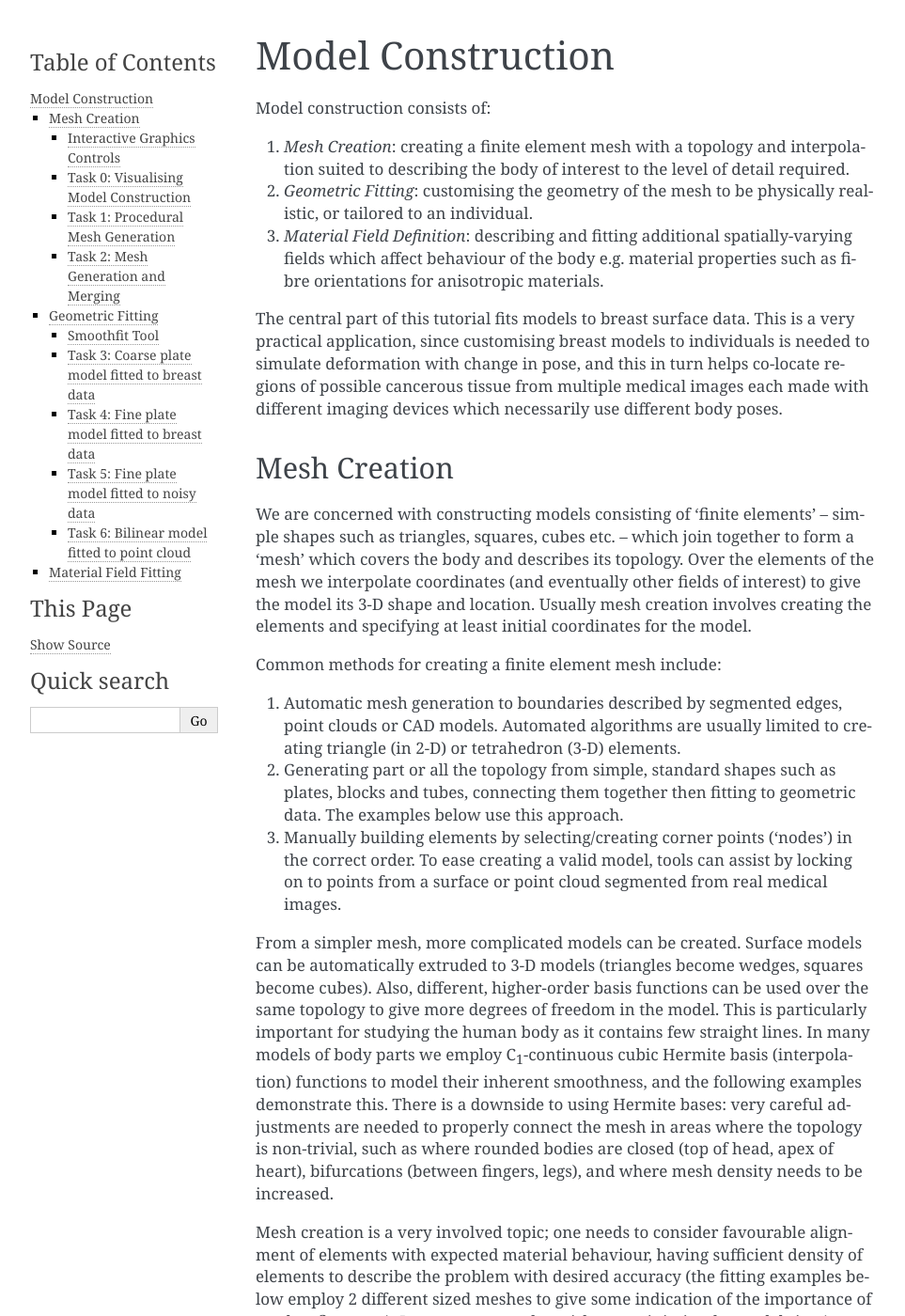
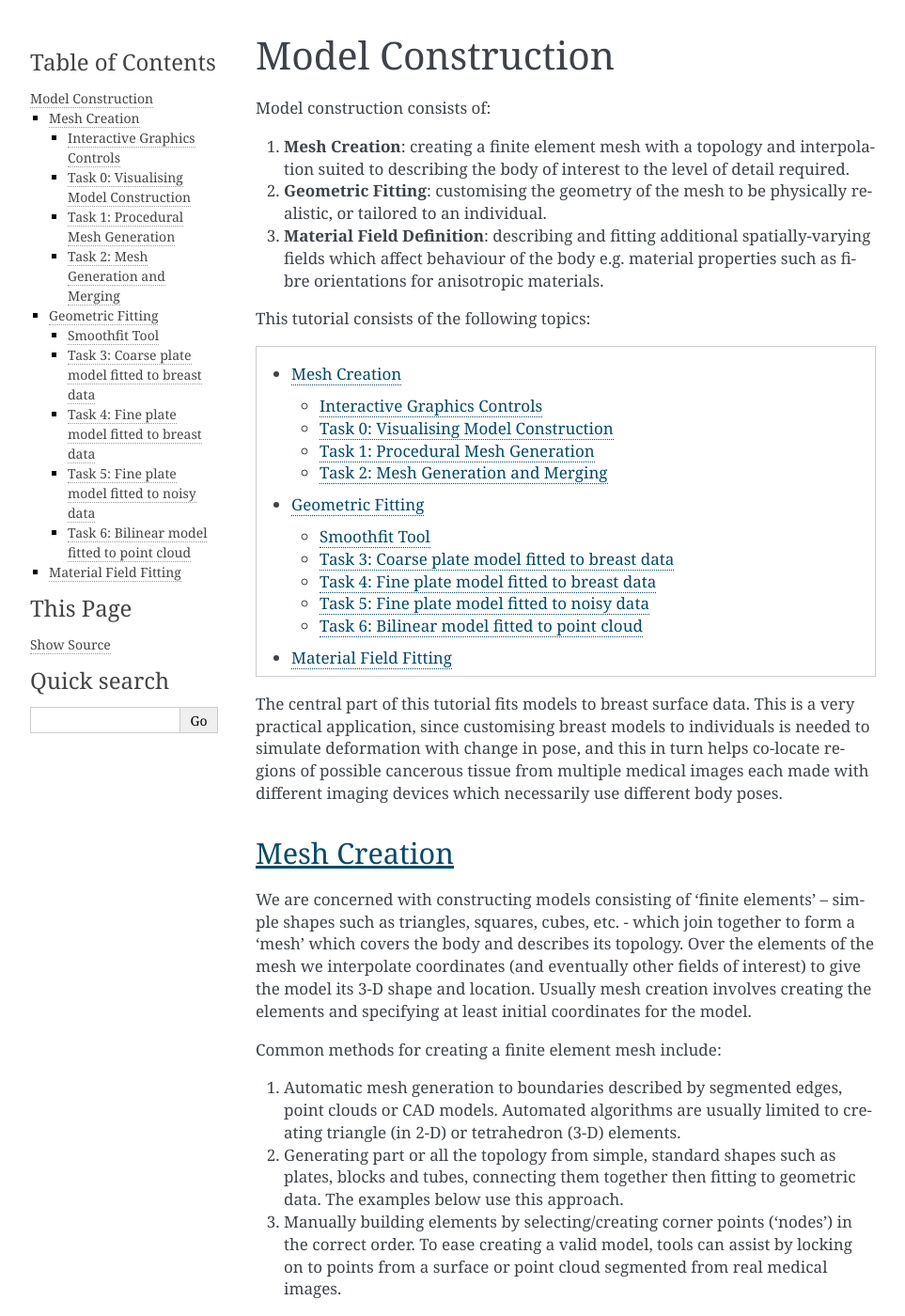
Before and after one commit to ABI-Tutorials/DTP-ModelConstruction, a Sphinx documentation site: the page built from source/modelconstruction.rst, in a window 1280 px wide and 1400 px high. Shown: the whole window at 94% size, without its empty margins (148-1111 px from the left). Built offline with Sphinx 7.4.7, drawn with Linux system fonts in a browser that asks for light colours; pages that are not in the unit, such as notebooks, are missing from menus; some of the changed text lies outside the part shown.

Commit message:
Changes in Model Construction tutorial like new screenshots,etc

```diff
--- a/source/modelconstruction.rst
+++ b/source/modelconstruction.rst
@@ -1,20 +1,26 @@
-
 ==================
 Model Construction
 ==================
 
 Model construction consists of:
 
-#. *Mesh Creation*: creating a finite element mesh with a topology and interpolation suited to describing the body of interest to the level of detail required.
-#. *Geometric Fitting*: customising the geometry of the mesh to be physically realistic, or tailored to an individual.
-#. *Material Field Definition*: describing and fitting additional spatially-varying fields which affect behaviour of the body e.g. material properties such as fibre orientations for anisotropic materials.
+#. **Mesh Creation**: creating a finite element mesh with a topology and interpolation suited to describing the body of interest to the level of detail required.
+#. **Geometric Fitting**: customising the geometry of the mesh to be physically realistic, or tailored to an individual.
+#. **Material Field Definition**: describing and fitting additional spatially-varying fields which affect behaviour of the body e.g. material properties such as fibre orientations for anisotropic materials.
+
+This tutorial consists of the following topics:
+
+.. contents::
+   :local:
+   :depth: 2
+   :backlinks: top
 
 The central part of this tutorial fits models to breast surface data. This is a very practical application, since customising breast models to individuals is needed to simulate deformation with change in pose, and this in turn helps co-locate regions of possible cancerous tissue from multiple medical images each made with different imaging devices which necessarily use different body poses.
 
 Mesh Creation
 =============
 
-We are concerned with constructing models consisting of 'finite elements' -- simple shapes such as triangles, squares, cubes etc. -- which join together to form a 'mesh' which covers the body and describes its topology. Over the elements of the mesh we interpolate coordinates (and eventually other fields of interest) to give the model its 3-D shape and location. Usually mesh creation involves creating the elements and specifying at least initial coordinates for the model.
+We are concerned with constructing models consisting of 'finite elements' -- simple shapes such as triangles, squares, cubes, etc. - which join together to form a 'mesh' which covers the body and describes its topology. Over the elements of the mesh we interpolate coordinates (and eventually other fields of interest) to give the model its 3-D shape and location. Usually mesh creation involves creating the elements and specifying at least initial coordinates for the model.
 
 Common methods for creating a finite element mesh include:
 
@@ -43,7 +49,6 @@
 Shift+Right             Camera Zoom
 ======================= ==============
 
-
 Task 0: Visualising Model Construction
 --------------------------------------
 
@@ -54,23 +59,23 @@
 .. figure:: _static/heart-mesh-construction.png
    :align: center
 
-   Heart mesh construction stages: a single template element; multiple disconnected elements; elements merged into a connected mesh; mesh geometry gradually warped into the shape of the heart, closing up the sides and apex.
+   Heart Mesh Construction stages: a single template element; multiple disconnected elements; elements merged into a connected mesh; mesh geometry gradually warped into the shape of the heart, closing up the sides and apex.
 
-This example opens up a SimpleViz viewer for a model that shows stages in constructing a heart model. At the left of the window is a toolbox; switch to the 'time' page of the tool box and drag the time slider between 0 and 1. Rotate, pan and zoom into the view using the mouse controls described above.
+This example opens up a SimpleViz viewer for a model that shows stages in constructing a heart model. At the left of the window is a toolbox; switch to the 'Time' tab of the toolbox and drag the time slider between 0 and 1. Rotate, pan and zoom into the view using the mouse controls described above.
 
 In most of the model the initially cube-shaped elements are stretched, compressed or distorted, but they keep their essential cube or hexahedral *topology*. However, at the apex (bottom of the heart) the cubes are collapsed into wedge shapes, which while being permissible is an approach which should be minimised.
 
 Task 1: Procedural Mesh Generation
 ----------------------------------
 
-Open the *DTP-ModelBuilding-Task1* workflow and execute it. You will see the *Mesh Generator* interface as shown in :numref:`fig_dtp_cp_modcon_mesh_generator`:
+Open the *DTP-ModelConstruction-Task1* workflow and execute it. You will see the *Mesh Generator* interface as shown in :numref:`fig_dtp_cp_modcon_mesh_generator`:
 
 .. _fig_dtp_cp_modcon_mesh_generator:
 
-.. figure:: _static/mesh-generator.png
+.. figure:: _static/mesh-generator-new.png
    :align: center
 
-   Mesh generator interface
+   Mesh Generator Interface
 
 In this task you are encouraged to play: try all mesh types, vary the numbers of elements and options as applicable to the mesh type, turn on and off all graphics, delete elements and scale the mesh.
 
@@ -80,21 +85,36 @@
 
 The elements around the apexes of the sphere meshes use *general linear maps* to sum the apex derivatives weighted by cos and sin terms to smoothly close the mesh at these points. This is generally needed wherever neighbouring elements' coordinates are not aligned.
 
-Ranges of elements can be deleted from the generated mesh, but this is best done after choosing the numbers of elements options for each mesh type. Note that parts of spheres can be deleted to make e.g. bottom or top hemispheres.
+Ranges of elements can be deleted from the generated mesh, but this is best done after choosing the numbers of elements options for each mesh type. **Note** that parts of spheres can be deleted to make e.g. bottom or top hemispheres.
 
 All the current mesh types make a unit sized mesh by default, but the scale option allows this to be scaled differently in x, y and z.
 
 Task 2: Mesh Generation and Merging
 -----------------------------------
 
-Open the *DTP-ModelBuilding-Task2* workflow and execute it. Observe the mesh generation steps which make a hemisphere and a tube, then proceed to the Mesh Merger step:
+Open the *DTP-ModelConstruction-Task2* workflow and execute it. A *Mesh Generator* interface is displayed with 'Identifier: hemisphere' and other fields to input all the required values. Mention the element ID range to delete and get the bottom hemisphere as shown below:
+
+.. figure:: _static/mesh-generator_part1.png
+   :align: center
+
+   Mesh Generator Part 1: Hemisphere
+
+Click on *Done*. On the new mesh generator interface, the 'identifier: tube' with other required input fields are displayed as below:
+
+
+.. figure:: _static/mesh-generator_part2.png
+   :align: center
+
+   Mesh Generator Part 2: Tube
+
+After the mesh generation of the hemisphere and the tube, clicking on *Done* takes you to the 'Mesh Merger' stage. Observe the 'Identifier: hemisphere-tube' with merged *master=slave* nodes as shown here:
 
 .. _fig_dtp_cp_modcon_mesh_merger:
 
-.. figure:: _static/mesh-merger.png
+.. figure:: _static/mesh-merger-new.png
    :align: center
 
-   Mesh merger interface, after merging master-slave nodes
+   Mesh Merger Interface, after merging master-slave nodes
 
 The first/top input to the Mesh Merger workflow step is the *master* mesh, which appears on the left of the interface, while the second/bottom input is the *slave* mesh, shown on the right. Merging is performed by matching (equating) node numbers from the master mesh with the ones in the slave. The master mesh is so named because it is unmodified by the merge: matched nodes on the slave are replaced by the equivalent master nodes, and the remaining slave nodes are transformed to fit the master, and they with the slave elements are added to the master mesh in the left panel, which is output by the workflow step.
 
@@ -106,7 +126,7 @@
 Geometric Fitting
 =================
 
-The remainder of this tutorial concentrates on directly fitting simple models to data point clouds obtained from an earlier segmentation or other digitisation step. Other types of fitting not covered include:
+The remainder of this tutorial concentrates on directly fitting simple models to data point clouds obtained from an earlier segmentation or other digitisation step. Other types of fitting **not** covered include:
 
 * Fitting to modes from a Principal Component Analysis, where the variation in geometry over a population is reduced to linear combinations of a small number of significant mode shapes (key model poses), and lesser modes are discarded;
 * Host-mesh fitting where the body is embedded in a coarse, smooth *host* mesh, data is used to morph the host mesh and the embedded *slave* mesh is moved with it.
@@ -116,7 +136,7 @@
 Smoothfit Tool
 --------------
 
-This tutorial uses the *Smoothfit* MAP client plugin for interactive fitting. The inputs to Smoothfit in a workflow are a model file and a point cloud file (each currently limited to EX or FieldML formats that can be read by OpenCMISS-Zinc). The workflow in the MAP client is shown in :numref:`fig_dtp_cp_modcon_fitting_workflow`, and requires only the input files to be specified (and workflow step identifiers to be named):
+This tutorial uses the *Smoothfit* MAP client plugin for interactive fitting. The inputs to Smoothfit in a workflow are a model file and a point cloud file (each currently limited to EX or FieldML formats that can be read by OpenCMISS-Zinc). The *DTP-Smoothfit-Tutorial* workflow in the MAP client is shown in :numref:`fig_dtp_cp_modcon_fitting_workflow`, and requires only the input files to be specified (and workflow step identifiers to be named):
 
 .. _fig_dtp_cp_modcon_fitting_workflow:
 
@@ -127,7 +147,7 @@
 
    Geometric fitting workflow in the MAP client framework.
 
-When the workflow is executed, the smoothfit interface is displayed showing the model as a semi-transparent surface and the point cloud as a cloud of small crosses. The initial view in :numref:`fig_dtp_cp_modcon_fitting_align` shows the interface in its pre-fitting *Align* state.
+When the *DTP-Smoothfit-Tutorial* workflow is executed, the smoothfit interface is displayed showing the model as a semi-transparent surface and the point cloud as a cloud of small crosses. The initial view in :numref:`fig_dtp_cp_modcon_fitting_align` shows the interface in its pre-fitting *Align* state.
 
 .. _fig_dtp_cp_modcon_fitting_align:
 
@@ -212,7 +232,7 @@
 Task 3: Coarse plate model fitted to breast data
 ------------------------------------------------
 
-Open the *DTP-ModelBuilding-Task3* workflow and execute it. The breast data was obtained in 'prone' pose (hanging down) as done in MRI scans; this is also the simplest pose to digitise and fit to. Try manually aligning the surface with the breast data using the mouse controls described earlier (hold down 'A' key and the left, middle or right mouse button and drag to rotate, pan or scale the model). Project points and attempt to fit without any smoothing parameters. It takes several seconds to perform the fit: be patient! Try multiple fit iterations until the solution is stable. Re-project and try again.
+Open the *DTP-ModelConstruction-Task3* workflow and execute it. The breast data was obtained in 'prone' pose (hanging down) as done in MRI scans; this is also the simplest pose to digitise and fit to. Try manually aligning the surface with the breast data using the mouse controls described earlier (hold down 'A' key and the left, middle or right mouse button and drag to rotate, pan or scale the model). Project points and attempt to fit without any smoothing parameters. It takes several seconds to perform the fit: be patient! Try multiple fit iterations until the solution is stable. Re-project and try again.
 
 The result without smoothing even for this example with a coarse mesh and a relatively large number of high quality data points is quite wavy, particularly around the edges. It also has some unusual depressions about the front of the breasts which is not really representative of the data cloud in general.
 
@@ -258,7 +278,7 @@
 Task 6: Bilinear model fitted to point cloud
 --------------------------------------------
 
-Open the *DTP-ModelBuilding-Task6* workflow and execute it. This example has a bilinear mesh and needs no alignment with the data point cloud.
+Open the *DTP-ModelConstruction-Task6* workflow and execute it. This example has a bilinear mesh and needs no alignment with the data point cloud.
 
 Project points and fit with all smoothing penalties set to zero. Rotate the result to see that it has developed a 'ridge' along one side, and the under-constrained corner elements distort unacceptably. Reset the fit (switch to Align and back to Fit pages), reproject and fit with the 'edge discontinuity penalty' set to 1. The result is much smoother. This penalty discourages solutions with differences in surface normals across edges of the mesh. Since the mesh uses bilinear interpolation, exact satisfaction of this condition cannot be met, nevertheless it minimises it as much as possible, and in particular it evens out this discontinuity since it is minimised in a 'least squares' sense.
 
```
Also changed, not shown: other parts of source/modelconstruction.rst (+2 -2 lines), source/_static/mesh-generator-new.png (added), source/_static/mesh-generator_part1.png (added), source/_static/mesh-generator_part2.png (added), source/_static/mesh-merger-new.png (added).
